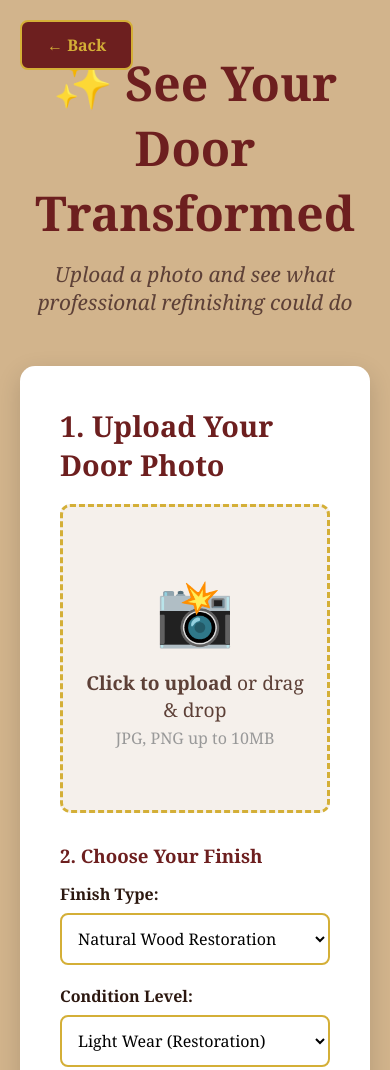
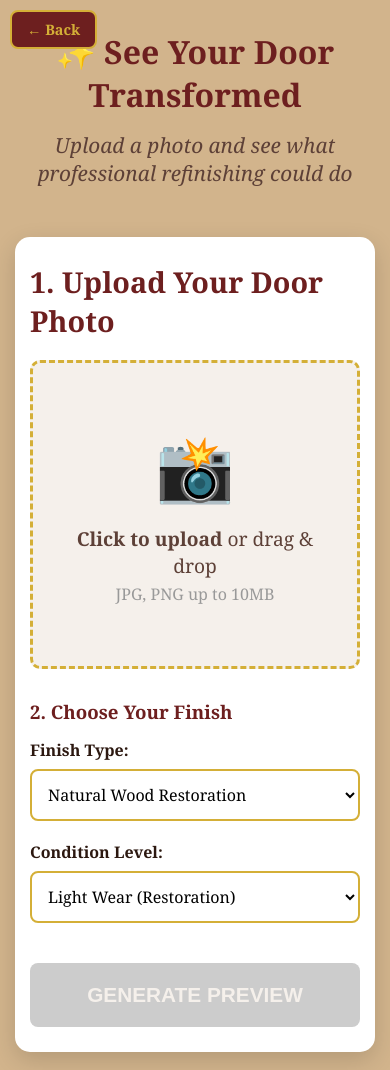
Before and after one commit to bigdady71306-web/grand-door, a website: page preview.html in a window 390 px wide. Shown: the top 1070 px of the page. Drawn offline with Linux system fonts and the light colour scheme.

Commit message:
Fix mobile layout - move nav to bottom, improve spacing and readability

```diff
--- a/preview.html
+++ b/preview.html
@@ -81,6 +81,10 @@
         @media (max-width: 768px) {
             .preview-grid { grid-template-columns: 1fr; }
             .cta-buttons { flex-direction: column; }
+            .preview-container { padding: 30px 15px 80px; }
+            .upload-section, .result-section { padding: 25px 15px; }
+            .preview-header h1 { font-size: 2em; }
+            .back-button { top: 10px; left: 10px; padding: 8px 15px; font-size: 0.9em; }
         }
     </style>
 </head>
```
Also changed, not shown: index.html (+6 -1 lines).
